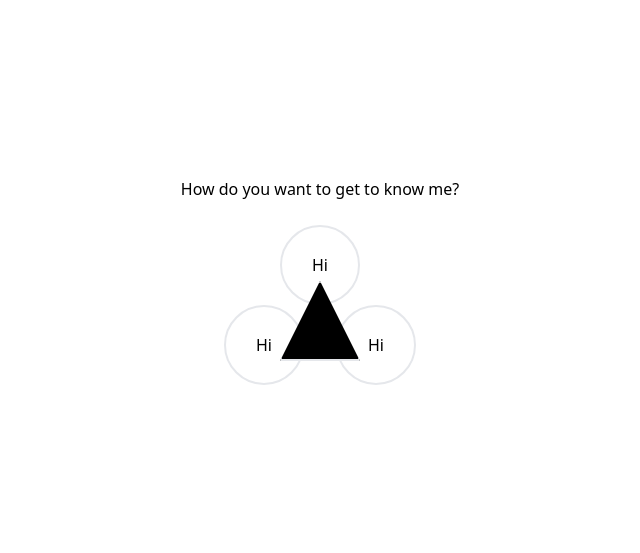
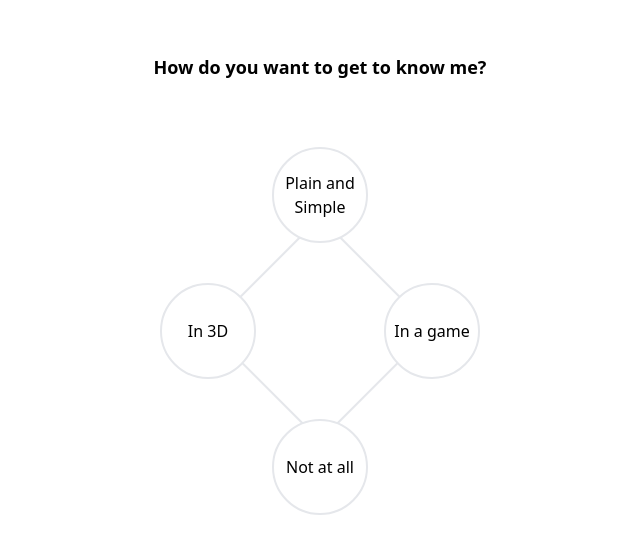
Before and after one commit to mischulz14/portfolio-new, a Next.js app: page / in a window 1280 px wide. Shown: the part 119-672 px from the top of the page, without its empty margins (320-960 px from the left). Built offline with nearby package versions, Linux system fonts and the light colour scheme.

Commit message:
Improve landing page design

```diff
--- a/components/atoms/ButtonRounded.tsx
+++ b/components/atoms/ButtonRounded.tsx
@@ -11,7 +11,7 @@ export default function ButtonRounded({
 }: ButtonRoundedProps) {
   return (
     <button
-      className={`${additionalStyles} w-20 h-20 rounded-full bg-white border-2 `}
+      className={`${additionalStyles} w-24 h-24 rounded-full bg-white border-2 `}
     >
       {children}
     </button>
--- a/pages/index.tsx
+++ b/pages/index.tsx
@@ -3,6 +3,7 @@ import Image from 'next/image';
 import { Inter } from '@next/font/google';
 import styles from '@/styles/Home.module.css';
 import ButtonRounded from '@/components/atoms/ButtonRounded';
+import UpAndDownHover from '@/animations/UpAndDownHover';
 
 const inter = Inter({ subsets: ['latin'] });
 
@@ -12,15 +13,22 @@ export default function Home() {
       <Head>
         <meta></meta>
       </Head>
-      <div className='h-[100vh] w-[100vw] flex items-center justify-center flex-col relative'>
-        <h1 className='mb-6'>How do you want to get to know me?</h1>
-        <div className='dreieck absolute h-20 w-20  translate-y-10 clip-triangle border-2 bg-black' />
+      <div className='h-[100vh] w-[100vw] gap-10 flex items-center justify-center flex-col relative'>
+        <UpAndDownHover>
+          <h1 className='mb-8 font-bold text-lg'>
+            How do you want to get to know me?
+          </h1>
+        </UpAndDownHover>
+        <div className='absolute h-40 w-40  translate-y-12 z-[-1] border-2 rotate-45' />
         <div>
-          <ButtonRounded>Hi</ButtonRounded>
+          <ButtonRounded>Plain and Simple</ButtonRounded>
         </div>
-        <div className='flex gap-8'>
-          <ButtonRounded>Hi</ButtonRounded>
-          <ButtonRounded>Hi</ButtonRounded>
+        <div className='flex gap-32'>
+          <ButtonRounded>In 3D</ButtonRounded>
+          <ButtonRounded>In a game</ButtonRounded>
+        </div>
+        <div>
+          <ButtonRounded>Not at all</ButtonRounded>
         </div>
       </div>
     </>
```
